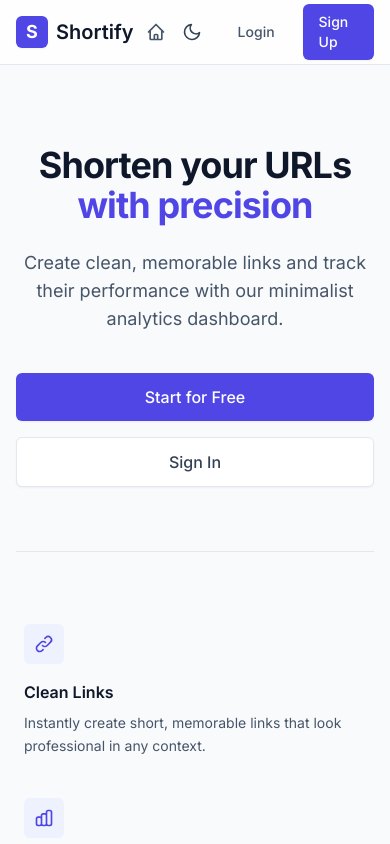
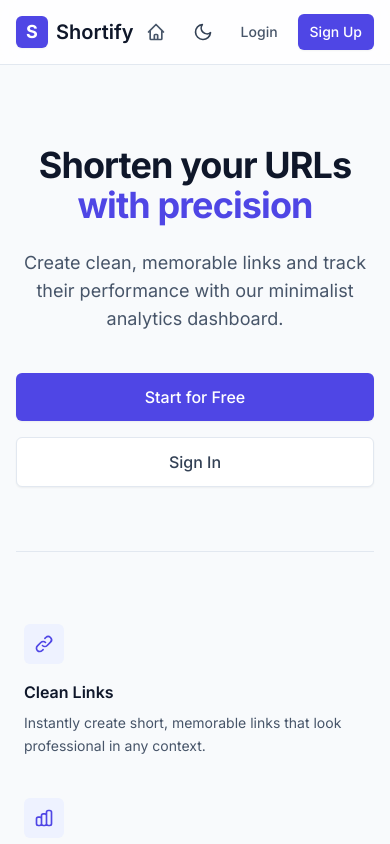
Before and after one commit to Jeycharan/shortify, a React (Vite) app in the folder frontend/: page / in a window 390 px wide. Shown: the top 844 px of the page. Built offline with nearby package versions, Linux system fonts and the light colour scheme; no server answers.

Commit message:
Fix mobile header wrapping and spacing

```diff
--- a/frontend/src/components/layout/Header.js
+++ b/frontend/src/components/layout/Header.js
@@ -48,7 +48,7 @@ export function Header() {
               </svg>
             </Link>
           </div>
-          <div className='flex items-center space-x-4'>
+          <div className='flex items-center space-x-2 sm:space-x-4'>
             <button
               onClick={toggleTheme}
               title={
@@ -95,8 +95,8 @@ export function Header() {
                 >
                   Dashboard
                 </Link>
-                <div className='flex items-center space-x-3'>
-                  <span className='text-sm text-slate-500 dark:text-slate-400'>
+                <div className='flex items-center space-x-1 sm:space-x-3'>
+                  <span className='hidden sm:inline-block text-sm text-slate-500 dark:text-slate-400'>
                     {user?.username || user?.email}
                   </span>
                   <button
@@ -121,7 +121,7 @@ export function Header() {
                 </Link>
                 <Link
                   to='/register'
-                  className='px-4 py-2 rounded-md text-sm font-medium bg-indigo-600 text-white hover:bg-indigo-700 dark:bg-indigo-500 dark:hover:bg-indigo-600 transition-colors shadow-sm'
+                  className='px-3 sm:px-4 py-2 rounded-md text-sm font-medium bg-indigo-600 text-white hover:bg-indigo-700 dark:bg-indigo-500 dark:hover:bg-indigo-600 transition-colors shadow-sm whitespace-nowrap'
                 >
                   Sign Up
                 </Link>
```
